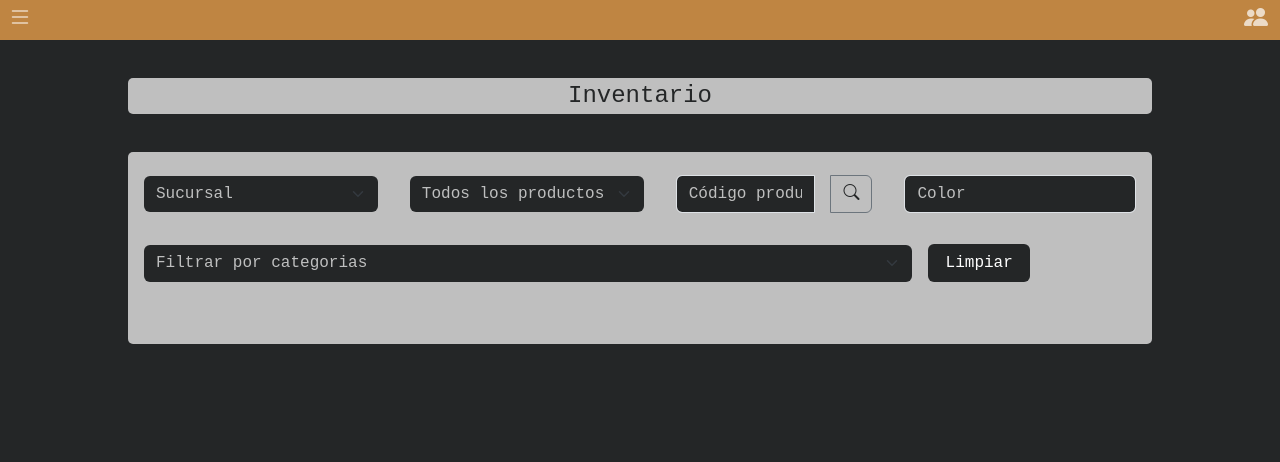
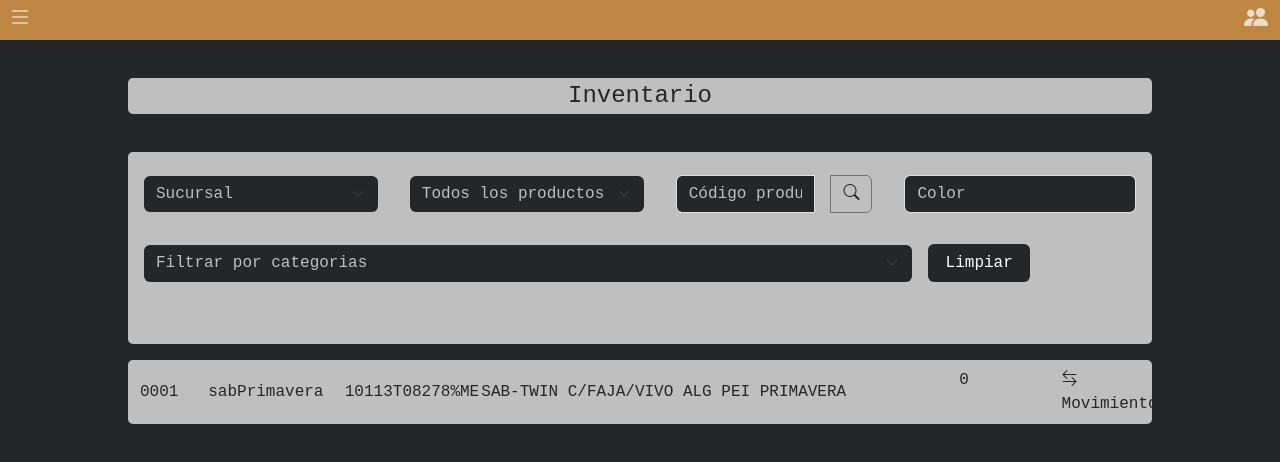
Before and after one commit to xaviervergara/segundaPreentrega, a website with bundled scripts: page index.html in a window 1280 px wide. Built offline with nearby package versions, Linux system fonts and the light colour scheme.

Commit message:
Empezando con el DOM

```diff
--- a/estilos/main.css
+++ b/estilos/main.css
@@ -74,7 +74,7 @@ nav {
   color: rgb(36, 38, 39);
 }
 
-/* MAIN DISPLAY */
+/* /////////////////////MAIN DISPLAY////////////////////// */
 .mainDisplay {
   display: flex;
   justify-content: center;
@@ -82,7 +82,8 @@ nav {
   align-items: flex-start;
   /* ACTIVAR BORDE */
   /* border: 1px solid white; */
-  height: 20em;
+  height: 12.5em;
+  /* border: 1px solid yellow; */
 }
 
 .mainDisplay > .mainDisplay-content {
@@ -225,3 +226,39 @@ nav {
 .resetButton:active {
   background-color: rgba(36, 38, 39, 0.716) !important;
 }
+
+/* PRODU-DISPLAY */
+
+/* CONTENEDOR PADRE */
+.produDisplay {
+  display: flex;
+  justify-content: center;
+  align-items: center;
+  /* border: 1px solid red; */
+  height: 5em;
+}
+
+/* MAIN DISPLAY */
+.mainContainer {
+  background-color: rgba(255, 255, 255, 0.705);
+  width: 80%;
+  height: 4em;
+  align-items: center;
+  border-radius: 5px;
+}
+
+/* IZQUIERDA PADRE */
+.leftContainer {
+  width: 80%;
+  /* border: 1px solid white; */
+  align-items: center;
+  color: rgb(36, 38, 39);
+}
+
+/* DERECHA PADRE */
+.rightContainer {
+  width: 20%;
+  /* border: 1px solid white; */
+  align-items: center;
+  color: rgb(36, 38, 39);
+}
--- a/index.html
+++ b/index.html
@@ -59,6 +59,7 @@
 
     <main>
       <!-- ENCABEZADO -->
+
       <div class="posDescripcion">
         <div class="posDescripcion-content">
           <p>Inventario</p>
@@ -144,6 +145,40 @@
           </div>
         </div>
       </section>
+
+      <!-- PRODUCTO DISPLAY -->
+
+      <section class="produDisplay ">
+
+      <!-- CONTENEDOR PRINCIPAL -->
+
+        <div class="mainContainer row ">
+
+          <!-- CONTENEDOR IZQUIERDA -->
+
+          <div class="leftContainer col-8 ">
+
+            <div class="leftInside row ">
+              <div id="master" class="left_child el col-1">Master Id</div>
+              <div id="nombre" class="left_child col-2">Nombre</div>
+              <div id="codigo" class="left_child col-2">Código</div>
+              <div id="descripcion" class="left_child col-6">Descripción</div>
+            </div>
+
+          </div>
+
+      <!-- CONTENEDOR DERECHA -->
+
+          <div class="rightContainer col-4">
+            <div class="rightInside row">
+              <div id="cantidad"  class="right_child col-6">Cantidad</div>
+              <div id="movimientos" class="right_child col-6">
+                 <i class="bi bi-arrow-left-right"></i>
+                  Movimientos
+                </div>
+            </div>
+            </div>
+      </section>
     </main>
 
     <script
@@ -154,18 +189,3 @@
     <script type="module" src="main.js"></script>
   </body>
 </html>
-
-<!--
-<h1>Sistema POS en desarrollo.</h1>
-<h2>Funciones actuales:</h2>
-<div>
-  <ul>
-    <li>Ver stock en la sucursal</li>
-    <li>Ingreso de productos en la sucursal</li>
-    <li>Venta de productos</li>
-    <li>Movimientos de productos a diferentes sucurusales</li>
-    <li>Alta de empleados</li>
-    <li>Alta de clientes</li>
-    <li>Filtrar productos en sucursal por cualquiera de sus propiedades</li>
-  </ul>
-</div> -->
--- a/main.js
+++ b/main.js
@@ -10,9 +10,11 @@ import { Sucursal, Producto, Empleado, Cliente } from './objects.js';
 //////////////////////////////
 
 const sabPrimavera = new Producto({
+  id: '0001',
   articulo: 'sabanas',
   codigo: '10113T08278%ME',
   nombre: 'sabPrimavera',
+  descripcion: 'SAB-TWIN C/FAJA/VIVO ALG PEI PRIMAVERA',
   precio: 33000,
   medida: 'twin',
   categoria: 'ropa de cama',
@@ -23,9 +25,11 @@ const sabPrimavera = new Producto({
 });
 
 const acAniMarinos = new Producto({
+  id: '0002',
   articulo: 'acolchados',
   codigo: '20021U08227%CC',
   nombre: 'acAniMarinos',
+  descripcion: 'ACOL-1PL REV ANIMALES MARINOS',
   precio: 16495,
   medida: '1pza',
   categoria: 'ropa de cama',
@@ -40,9 +44,11 @@ const acAniMarinos = new Producto({
 //////////////////////
 
 const toaLisa = new Producto({
+  id: '0003',
   articulo: 'toallas',
   codigo: '30012E76394%KN',
   nombre: 'toaLisa',
+  descripcion: 'JGO T-44X80 70X140 LISA 400G CLASSIC TDF',
   precio: 8792,
   medida: '70 x 140 cm / 44 x 80 cm',
   categoria: 'baño',
@@ -53,9 +59,11 @@ const toaLisa = new Producto({
 });
 
 const cortCañamo = new Producto({
+  id: '0004',
   articulo: 'cortinas',
   codigo: '50201Z08151%KN',
   nombre: 'cortCañamo',
+  descripcion: 'CORT-BANO C/P C/OJAL CAÑAMO',
   precio: 13993,
   medida: '185 x 185 cm',
   categoria: 'baño',
@@ -70,9 +78,11 @@ const cortCañamo = new Producto({
 ////////////////////////
 
 const mantRayaDesparejas = new Producto({
+  id: '0005',
   articulo: 'manteles',
   codigo: '51311G08136%A',
   nombre: 'mantRayaDesparejas',
+  descripcion: 'CARP.RECT-2.00 ST POL CUERINA RAYAS DESPAREJA',
   precio: 10392,
   medida: '185 x 185 cm',
   categoria: 'cocina',
@@ -83,9 +93,11 @@ const mantRayaDesparejas = new Producto({
 });
 
 const secaPlatBamboo = new Producto({
+  id: '0006',
   articulo: 'seca platos',
   codigo: '86001Z60557%KN',
   nombre: 'secaPlatBamboo',
+  descripcion: 'NT-SECAPLATOS BAMBOO CH',
   precio: 14990,
   medida: '40 x 23 x 25 cm',
   categoria: 'cocina',
@@ -100,9 +112,11 @@ const secaPlatBamboo = new Producto({
 //////////////////////
 
 const portMacBamboo = new Producto({
+  id: '0007',
   articulo: 'porta macetas',
   codigo: '86061U00033%KN',
   nombre: 'portMacBamboo',
+  descripcion: 'NT-PORTA MACETA BAMBOO CH',
   precio: 7499,
   medida: '15 x 15 x 15 cm',
   categoria: 'deco',
@@ -113,9 +127,11 @@ const portMacBamboo = new Producto({
 });
 
 const espIrregular = new Producto({
+  id: '0008',
   articulo: 'espejos',
   codigo: '86061U00108%FD',
   nombre: 'espIrregular',
+  descripcion: 'NT-ESPEJO FORMA VARIADA MARCO METAL',
   precio: 22990,
   medida: ' 60 x 58.5 x 1 cm',
   categoria: 'deco',
@@ -272,3 +288,33 @@ sucAvellaneda.filtro('categoria', 'baño');
 //LA SIGUIENTE FUNCIONALIDAD ES RESOLVER LA COMPRA CON UN CARRITO, ENTENDER DE CUAL ES LA MANERA MAS FUNCIONAL
 //DESDE EL PUNTO DE VISTA DEL CLIENTE QUIZAS Y QUE TENGA SENTIDO EN GENERAL PARA EL SISTEMA
 // Abre y cierra el menú de opciones personalizado
+
+/////////////////////////////////////////////////////////////////////////////////////////////////////////////////
+///////////////////////////////////////MANIPULACION DEL DOM/////////////////////////////////////////////////////
+/////////////////////////////////////////////////////////////////////////////////////////////////////////////////
+
+//HACER CAMBIO DE TEMA LIGHT DARKMODE PARA USAR JSON
+
+// IF SUCURSAL CAPITAL FEDERAL SELECTED
+
+//IZQUIERDA
+
+const prodMaster = document.getElementById('master');
+const prodNombre = document.getElementById('nombre');
+const prodCodigo = document.getElementById('codigo');
+const prodDescripcion = document.getElementById('descripcion');
+
+prodMaster.innerText = sabPrimavera.id;
+prodNombre.innerText = sabPrimavera.nombre;
+prodCodigo.innerText = sabPrimavera.codigo;
+prodDescripcion.innerText = sabPrimavera.descripcion;
+
+// DERECHA
+
+const ProdCantidad = document.getElementById('cantidad');
+
+ProdCantidad.innerText = sabPrimavera.stock[0].cantidad;
+
+//SI SE SELECCIONA LA SUCURSAL, SE DEBE PODER ACCEDER A SUS ITEMS, Y MOSTRARLOS TODOS
+//CON ESTE FORMATO RECTANGULAR GRIS A CADA UNO DE ELLOS, HAY QUE BUSCAR LA MANERA DE QUE
+//SE PUEDA MOSTRAR LA CANTIDAD DEL PRODUCTO LOGICAMENTE -NO MANUALMENTE COMO ACÁ-
--- a/objects.js
+++ b/objects.js
@@ -165,9 +165,11 @@ class Sucursal {
 
 class Producto {
   constructor(info) {
+    this.id = info.id;
     this.articulo = info.articulo;
     this.codigo = info.codigo;
     this.nombre = info.nombre;
+    this.descripcion = info.descripcion;
     this.precio = info.precio;
     this.medida = info.medida;
     this.categoria = info.categoria;
```
